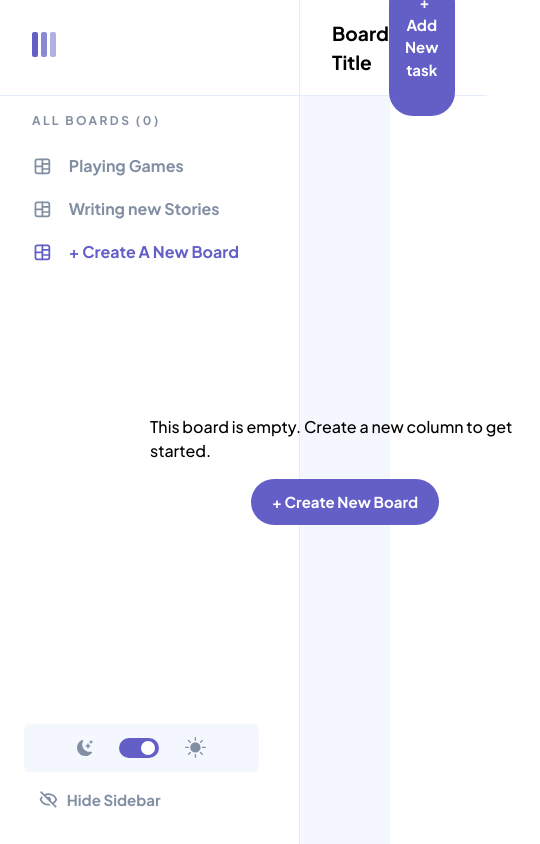
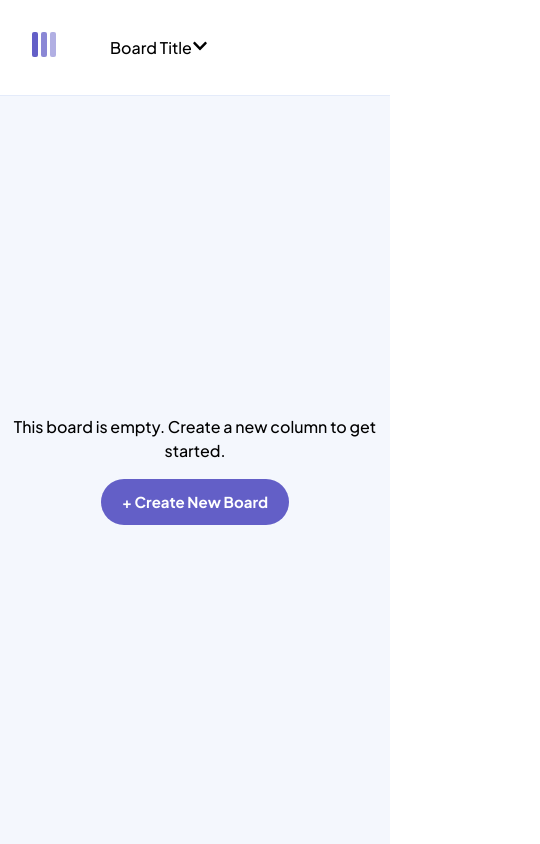
Before and after one commit to 0xmbadr/task-management-app, a React (Vite) app: page / in a window 390 px wide. Shown: the whole page, 540 px wide, since content can reach past the window. Built offline with nearby package versions, Linux system fonts and the light colour scheme.

Commit message:
[Mobile] add stlye for mobile devices:
	1. Add media query hook to handle mobile devices conditions
	2. update sidebar to be removed during mobile navigation
	3. resize logo for mobile devices

```diff
--- a/package.json
+++ b/package.json
@@ -19,7 +19,8 @@
     "react-icons": "^4.8.0",
     "react-redux": "^8.0.5",
     "redux": "^4.2.1",
-    "sass": "^1.62.1"
+    "sass": "^1.62.1",
+    "usehooks-ts": "^2.9.1"
   },
   "devDependencies": {
     "@types/react": "^18.2.6",
--- a/src/components/Board/index.tsx
+++ b/src/components/Board/index.tsx
@@ -1,3 +1,4 @@
+import { useMediaQuery } from 'usehooks-ts';
 import Button from '../standard/Button';
 
 type BoardProps = {
@@ -5,7 +6,8 @@ type BoardProps = {
 };
 
 const Board = ({ hideSideNav }: BoardProps) => {
-  const onHide = hideSideNav ? 'Board__full' : '';
+  const IsMobile = useMediaQuery('(max-width: 767px)');
+  const onHide = hideSideNav || IsMobile ? 'Board__full' : '';
   return (
     <div className={`Board ${onHide} Board__empty`}>
       <p className="Board__empty-txt">
--- a/src/components/Launch.tsx
+++ b/src/components/Launch.tsx
@@ -1,16 +1,30 @@
+import { useMediaQuery } from 'usehooks-ts';
 import Button from './standard/Button';
+import { FaChevronDown } from 'react-icons/fa';
 
 const Launch = () => {
+  const IsMobile = useMediaQuery('(max-width: 768px)');
   return (
     <div className="Launch">
+      {IsMobile ? (
+        <button>
+          <span>Board Title</span>
+          <span>
+            <FaChevronDown />
+          </span>
+        </button>
+      ) : (
         <h1>Board Title</h1>
+      )}
 
+      {false && (
         <Button
           onClick={() => {
             console.log('clicked');
           }}>
           &nbsp; + Add New task &nbsp;
         </Button>
+      )}
     </div>
   );
 };
--- a/src/layout/Body.tsx
+++ b/src/layout/Body.tsx
@@ -2,6 +2,7 @@ import { BsEyeFill } from 'react-icons/bs';
 import Board from '../components/Board';
 import SideNav from '../components/SideNav';
 import { useState } from 'react';
+import { useMediaQuery } from 'usehooks-ts';
 
 type BodyProps = {
   handleThemeChange: () => void;
@@ -9,17 +10,20 @@ type BodyProps = {
 
 const Body = ({ handleThemeChange }: BodyProps) => {
   const [hideSideNav, setHideSideNav] = useState<boolean>(false);
+  const IsMobile = useMediaQuery('(max-width: 768px)');
 
   const ToggleOnHide = () => {
     setHideSideNav((prev) => !prev);
   };
   return (
     <div className="Body">
-      <SideNav
-        handleThemeChange={handleThemeChange}
-        hideSideNav={hideSideNav}
-        ToggleOnHide={ToggleOnHide}
-      />
+      {!IsMobile && (
+        <SideNav
+          handleThemeChange={handleThemeChange}
+          hideSideNav={hideSideNav}
+          ToggleOnHide={ToggleOnHide}
+        />
+      )}
       <Board hideSideNav={hideSideNav} />
 
       {hideSideNav && (
--- a/src/styles/abstracts/_mixins.scss
+++ b/src/styles/abstracts/_mixins.scss
@@ -0,0 +1,5 @@
+@mixin mobile {
+  @media (max-width:#{$mobile-width}){
+    @content;
+  }
+}
--- a/src/styles/abstracts/_variables.scss
+++ b/src/styles/abstracts/_variables.scss
@@ -1,3 +1,9 @@
+//device width
+$mobile-width: 767px;
+$tablet-width: 1023px;
+$desktop-width: 1024px;
+
+// colors
 $black: #000000;
 $white: #ffffff;
 $red:#EA5555;
@@ -16,12 +22,13 @@ $mediumGrayOpacity: rgba(130,143,163,0.4);
 $mediumGrayGradient: linear-gradient(to bottom, rgba(121, 132, 147, 0.2),rgba(130,143,163,0.1), rgba(130,143,163,0));
 $darkBlueOpacity: rgba(99, 95, 199,0.25);
 
-
+// spaces
 $margin-large: 2rem;
 $margin-tiny: .5rem;
 $margin-small: 1rem;
 $margin-medium: 1.5rem;
 
+// fonts
 $font-12: 0.75rem;
 $font-13: 0.8125rem;
 $font-15: 0.9375rem;
--- a/src/styles/components/_board.scss
+++ b/src/styles/components/_board.scss
@@ -12,6 +12,7 @@
         &-txt {
             color: getColor(title);
             margin-bottom: $margin-small;
+            text-align: center;
         }
         &-btn {
             display: flex;
--- a/src/styles/layout/_header.scss
+++ b/src/styles/layout/_header.scss
@@ -10,4 +10,11 @@
         border-bottom: 1px solid getColor(borderLine);
         cursor: pointer;
     }
+
+    @include mobile {
+        &__logo{
+            min-width: 4.5rem;
+            border-right: 0;
+        }
+    }
 }
```
Also changed, not shown: 1 other file (tests, documents, lock files or other folders). Lines whose indentation alone changed are shown as unchanged.
